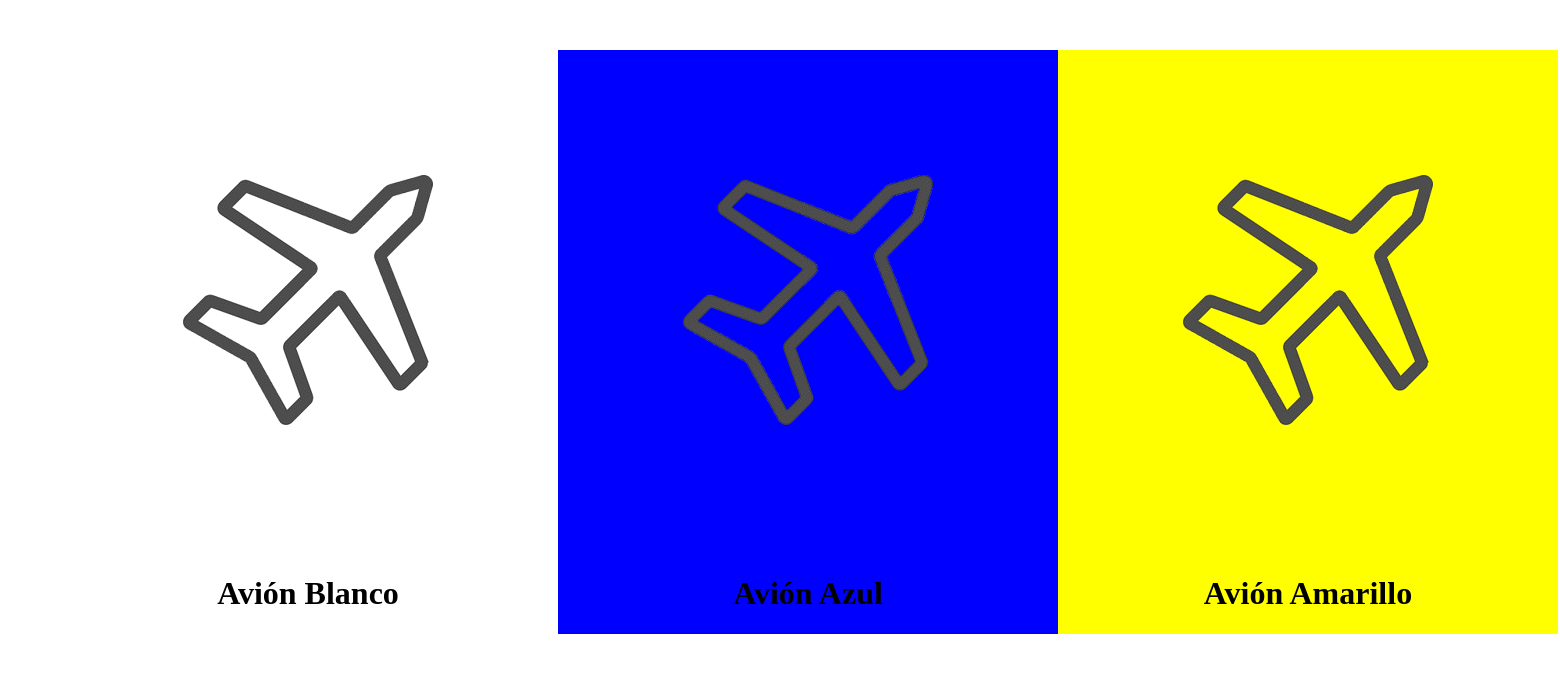
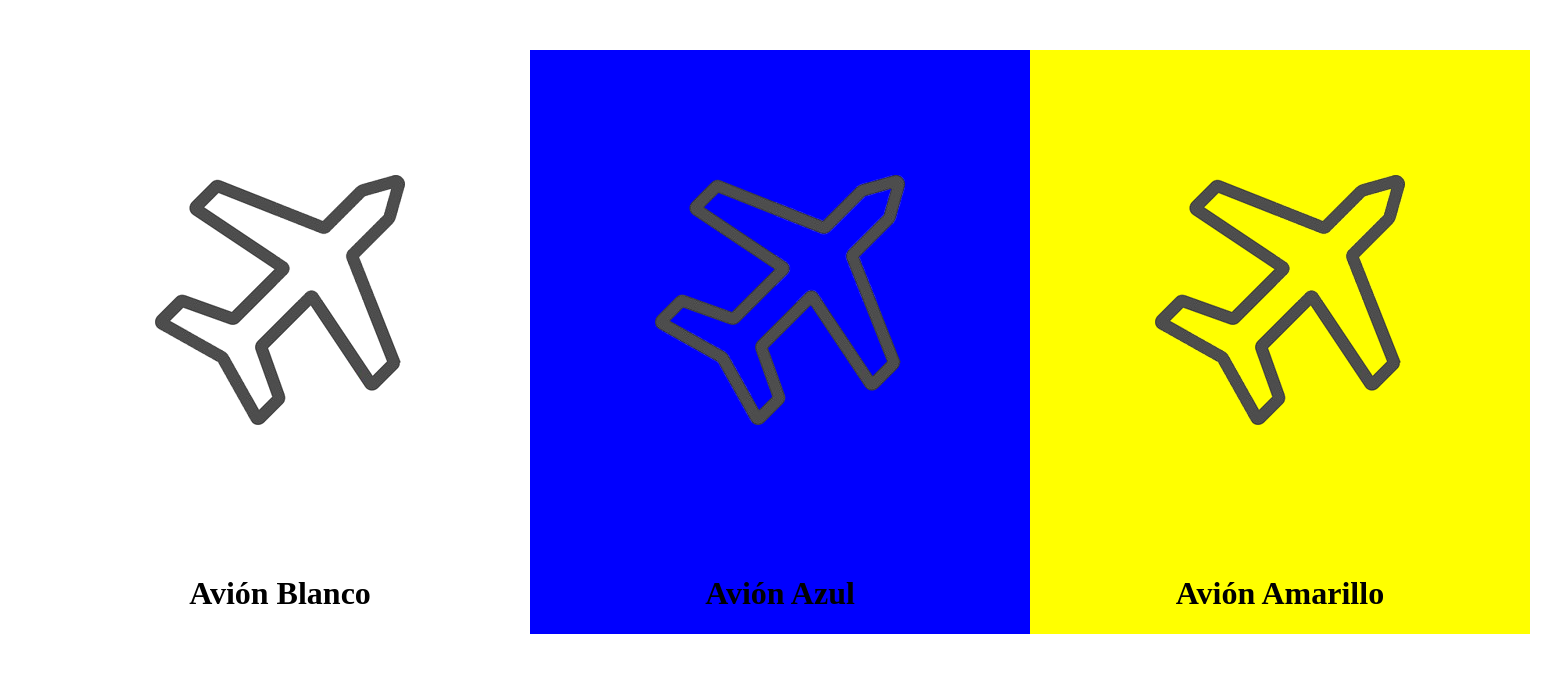
Before and after one commit to Nudack/Proyectos_DAW, a PHP site: page / in a window 1560 px wide. Shown: the top 673 px of the page. Run offline with PHP 8.4, Linux system fonts and the light colour scheme.

```diff
--- a/Proyecto2_DEW/Index.html
+++ b/Proyecto2_DEW/Index.html
@@ -9,9 +9,9 @@
 <body>
     <script src="Script.js"></script>
     <div class="container">
-        <div class="avion" id="blanco" onclick="avionBlanco()"><img src="imagenes/avion.png"> <h1>Avión Blanco</h1></div>
-        <div class="avion" id="azul" onclick="avionAzul()"><img src="imagenes/avion.png"> <h1>Avión Azul</h1></div>
-        <div class="avion" id="amarillo" onclick="avionAmarillo()"><img src="imagenes/avion.png"> <h1>Avión Amarillo</h1></div>
+        <div class="aviones" id="blanco" onclick="window.location.href='aviones/avionBlanco.html'"><img src="imagenes/avion.png"> <h1>Avión Blanco</h1></div>
+        <div class="aviones" id="azul" onclick="window.location.href='aviones/avionAzul.html'"><img src="imagenes/avion.png"> <h1>Avión Azul</h1></div>
+        <div class="aviones" id="amarillo" onclick="window.location.href='aviones/avionAmarillo.html'"><img src="imagenes/avion.png"> <h1>Avión Amarillo</h1></div>
     </div>
 </body>
 </html>
--- a/Proyecto2_DEW/StyleSheet.css
+++ b/Proyecto2_DEW/StyleSheet.css
@@ -1,12 +1,12 @@
 .container{
     display: flex;
     margin: 50px;
+    justify-content: center;
+    text-align: center;
 }
 
-.avion{
+.aviones{
     flex: 1;
-    justify-content: center;
-    text-align: center;
     border: 1px;
     border-color: black;
 }
@@ -22,3 +22,28 @@
 #amarillo{
     background-color: yellow;
 }
+
+.avion{
+    width: 1500px;
+    height: 225px;
+    background: royalblue;
+    border-radius: 20%;
+}
+
+.tabla{
+    border-spacing: 12px 5px;
+}
+
+.asiento{
+    width: 25px;
+    height: 25px;
+    border-color: grey;
+}
+
+#libre{
+    background-color: green;
+}
+
+#ocupado{
+    background-color: red;
+}
```
Also changed, not shown: Proyecto2_DEW/aviones/avionAzul.html (+154 -0 lines), Proyecto2_DEW/Script.js (line endings or trailing spaces).
